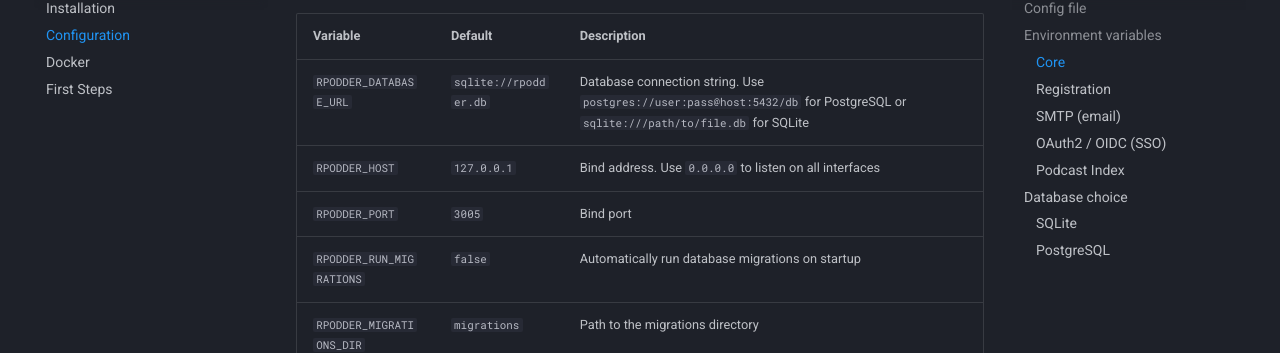
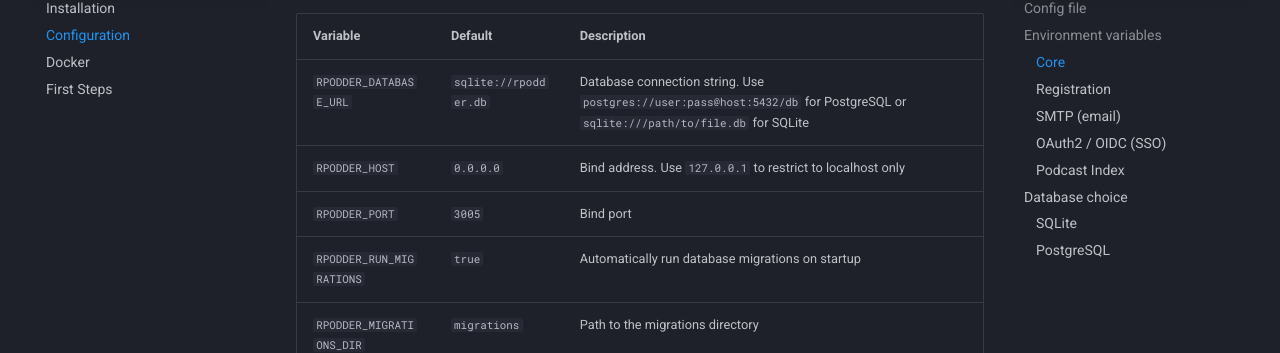
Before and after one commit to thekoma/rpodder, an MkDocs documentation site: the page built from docs/src/getting-started/configuration.md, in a window 1280 px wide and 900 px high, scrolled down 684 px. Shown: the part 100-453 px from the top of the window. Built offline with MkDocs 1.6.1 and Material for MkDocs 9.7.7, drawn with Linux system fonts in a browser that asks for light colours; comment, search, counter and statistics services are not loaded.

Commit message:
Harden container defaults: non-root user, bind 0.0.0.0, auto-migrate
- Dockerfile: add rpodder user (UID 1000), run as non-root
- Default RPODDER_HOST changed from 127.0.0.1 to 0.0.0.0
- Default RPODDER_RUN_MIGRATIONS changed from false to true
- Remove redundant env vars from docker-compose, systemd service
- Update docs and example config

Co-Authored-By: Claude Opus 4.6 (1M context) <noreply@anthropic.com>

```diff
--- a/docs/src/getting-started/configuration.md
+++ b/docs/src/getting-started/configuration.md
@@ -28,9 +28,9 @@ All settings use the `RPODDER_` prefix. The prefix is stripped and the remainder
 | Variable | Default | Description |
 |----------|---------|-------------|
 | `RPODDER_DATABASE_URL` | `sqlite://rpodder.db` | Database connection string. Use `postgres://user:pass@host:5432/db` for PostgreSQL or `sqlite:///path/to/file.db` for SQLite |
-| `RPODDER_HOST` | `127.0.0.1` | Bind address. Use `0.0.0.0` to listen on all interfaces |
+| `RPODDER_HOST` | `0.0.0.0` | Bind address. Use `127.0.0.1` to restrict to localhost only |
 | `RPODDER_PORT` | `3005` | Bind port |
-| `RPODDER_RUN_MIGRATIONS` | `false` | Automatically run database migrations on startup |
+| `RPODDER_RUN_MIGRATIONS` | `true` | Automatically run database migrations on startup |
 | `RPODDER_MIGRATIONS_DIR` | `migrations` | Path to the migrations directory |
 | `RPODDER_BASE_URL` | | Public URL for OAuth callbacks and email links (e.g. `https://podcast.example.com`) |
 
```
Also changed, not shown: CLAUDE.md (+2 -2 lines), docker-compose.yml (+0 -8 lines), 4 other files.
